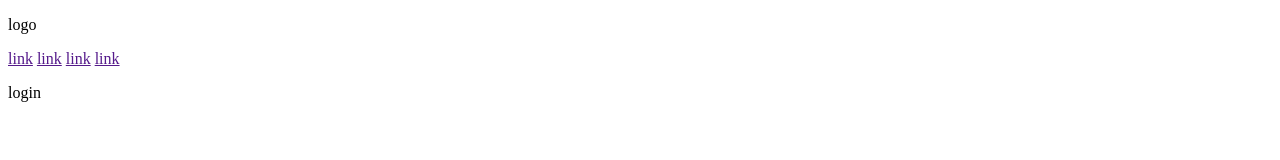
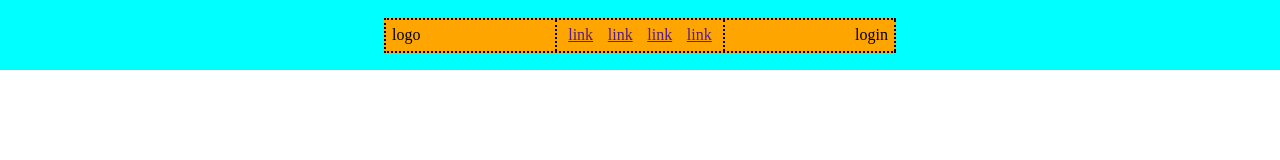
Before and after one commit to davide-saietti/htmlcss-struttura-discord, a plain HTML site: page index.html in a window 1280 px wide. Drawn offline with Linux system fonts and the light colour scheme.

Commit message:
feat: header css

```diff
--- a/css/style.css
+++ b/css/style.css
@@ -0,0 +1,54 @@
+*{
+    margin: 0;
+    padding: 0;
+    box-sizing: border-box;
+}
+
+.navbar{
+    height: 70px;
+    background-color: aqua;
+    display: flex;
+    justify-content: center;
+    align-items: center;
+}
+
+.container-utilities{
+    background-color: orange;
+    display: flex;
+    height: 50%;
+    width: 40%;
+    justify-content:space-between;
+    border-top: 2px dotted black;
+    border-left: 2px dotted black;
+    border-bottom: 2px dotted black;
+}
+
+.navbar-container{
+ border-right: 2px dotted black;
+ width: 100%;
+ height: 100%;
+
+}
+
+.nav-link{
+    display: inline-flex;
+        justify-content: center;
+        align-items: center;
+        justify-content: space-around;
+        padding: 4px;
+}
+
+.nav-logo{
+    display: flex;
+    align-items: center;
+    justify-content: flex-start;
+    padding: 6px;
+
+}
+
+.nav-login{
+    display: flex;
+        align-items: center;
+    justify-content: flex-end;
+    padding: 6px;
+}
--- a/index.html
+++ b/index.html
@@ -9,16 +9,16 @@
   <body>
     <header class="navbar">
       <div class="container-utilities">
-        <div>
+        <div class="navbar-container nav-logo">
           <p>logo</p>
         </div>
-        <div>
+        <div class="navbar-container nav-link">
           <a href="">link</a>
           <a href="">link</a>
           <a href="">link</a>
           <a href="">link</a>
         </div>
-        <div>
+        <div class="navbar-container nav-login">
           <p>login</p>
         </div>
       </div>
```
